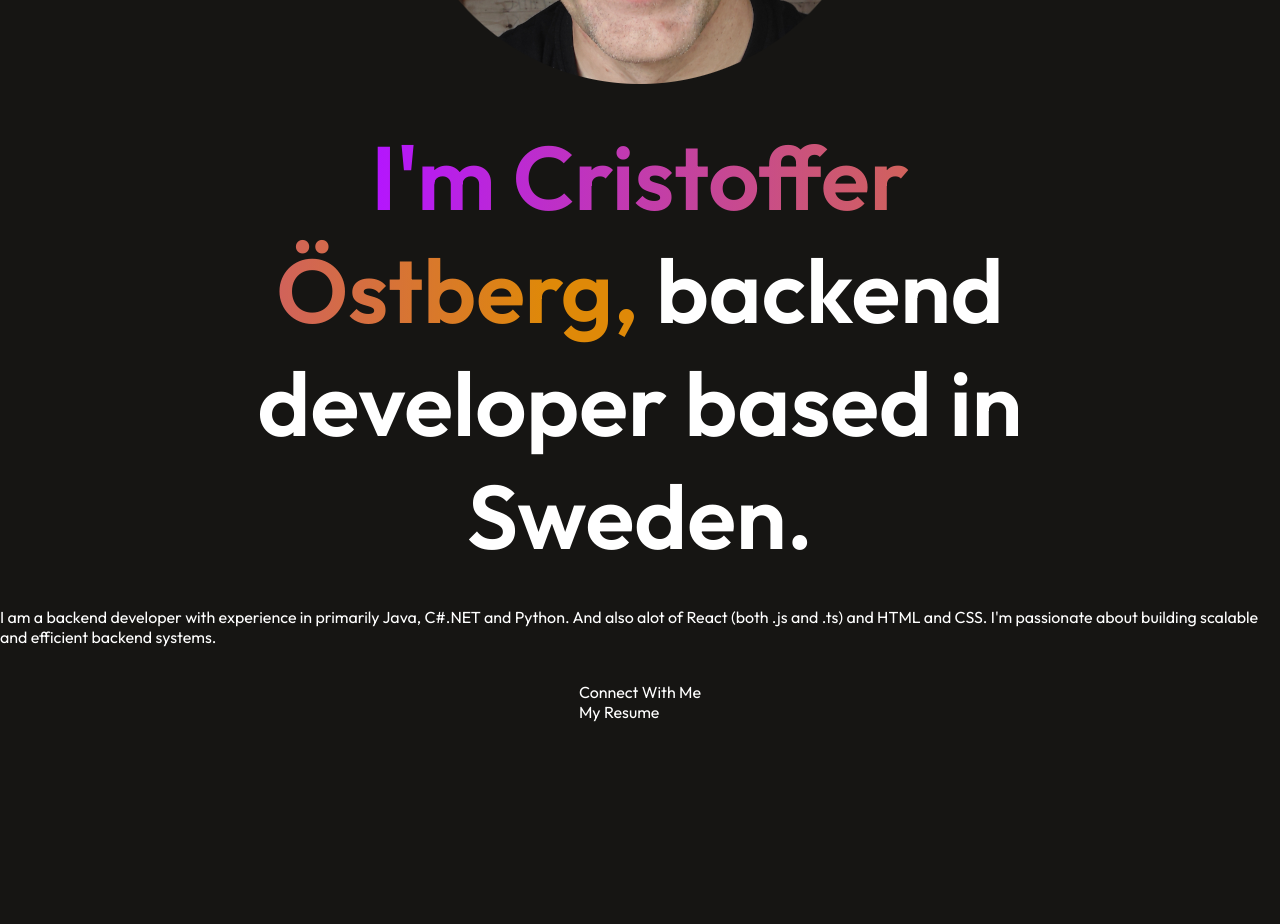
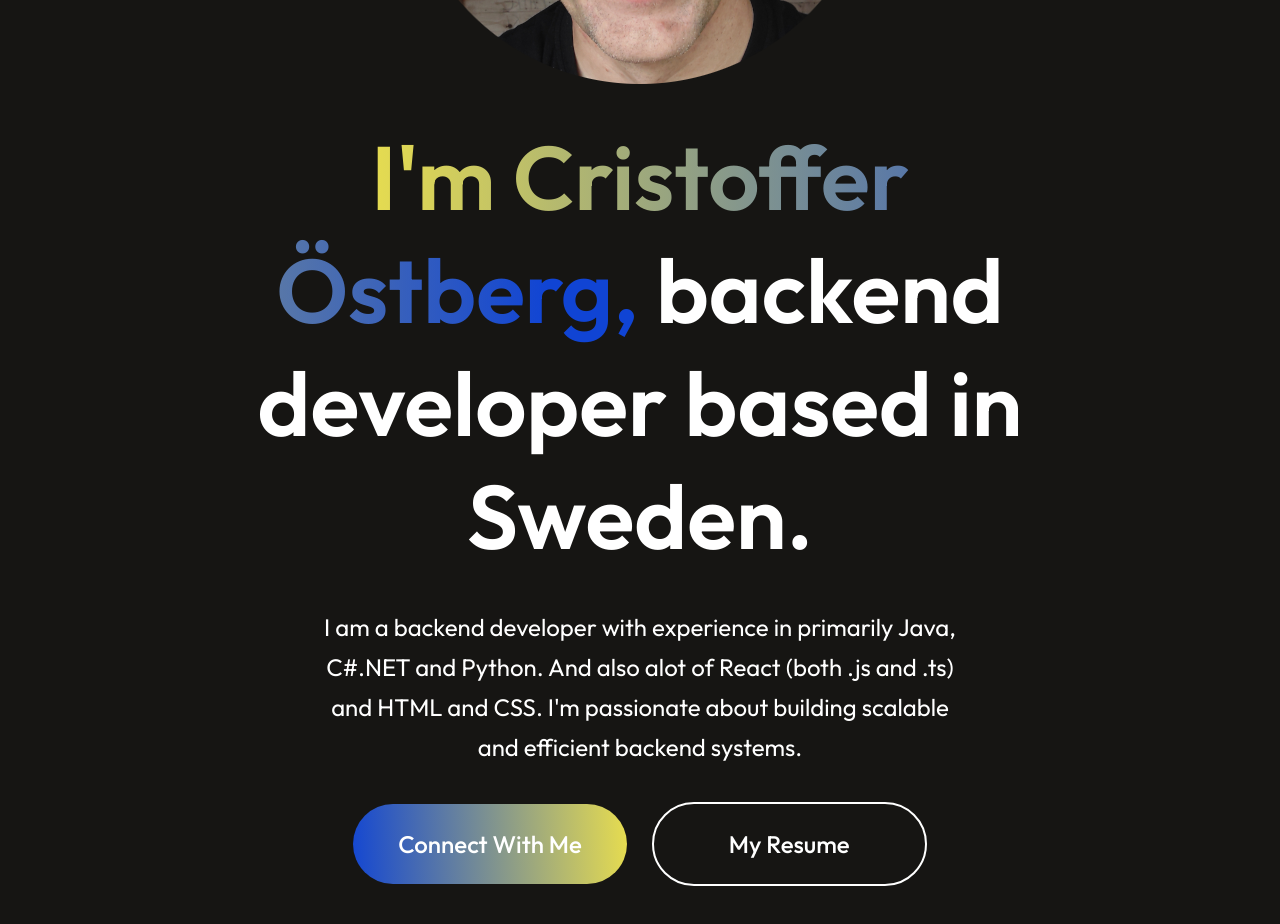
Before and after one commit to Cristoffer85/c-portfolio, a React (Vite) app: page / in a window 1280 px wide. Shown: the part 660-1584 px from the top of the page. Before the commit the page ends 1382 px from the top, so only its background shows below. Built offline with nearby package versions, Linux system fonts and the light colour scheme.

Commit message:
Hero component complete

```diff
--- a/src/Components/Hero/Hero.css
+++ b/src/Components/Hero/Hero.css
@@ -5,20 +5,59 @@
     gap: 35px;
 }
 
+/* ------------- img styling ------------- */
 .hero img{
     margin-top: 150px;
 }
 
+/* ------------- Header h1 styling ------------- */
 .hero h1{
     text-align: center;
     width: 70%;
     font-size: 90px;
     font-weight:600;
 }
-
 .hero h1 span{
-    background: linear-gradient(270deg, #DF8908 10%, #B415FF 100%);
+    background: linear-gradient(270deg, #1044d4 10%, #e6dc50 100%);
     background-clip: text;
     -webkit-background-clip: text;
     -webkit-text-fill-color: transparent;
 }
+
+/* ------------- <p> styling ------------- */
+.hero p{
+    width: 50%;
+    text-align: center;
+    font-size: 24px;
+    line-height: 40px;
+}
+
+/* ------------- Hero Action buttons ------------- */
+.hero-action{
+    display: flex;
+    align-items: center;
+    gap: 25px;
+    font-size: 24px;
+    font-weight: 500;
+    margin-bottom: 50px;
+}
+
+.hero-connect{
+    padding: 25px 45px;
+    border-radius: 50px;
+    background: linear-gradient(267deg, #e6dc50 0.36%, #1044d4 102.06%);
+    cursor: pointer;
+}
+.hero-connect:hover{
+    border: 2px solid white;
+}
+
+.hero-resume{
+    padding: 25px 75px;
+    border-radius: 50px;
+    border: 2px solid #FFF;
+    cursor: pointer;
+}
+.hero-resume:hover{
+    border-color: #1044d4;
+}
--- a/src/Components/Navbar/Navbar.css
+++ b/src/Components/Navbar/Navbar.css
@@ -22,7 +22,7 @@
 .nav-connect {
     padding: 15px 30px;
     border-radius: 50px;
-    background: linear-gradient(267deg, #da7c25 0.36%, #B923E1 102.06%);
+    background: linear-gradient(267deg, #e6dc50 0.36%, #1044d4 102.06%);
     font-size: 20px;
     cursor: pointer;
     transition: 0.5s;           /* == This property makes the transition smoother */
```
